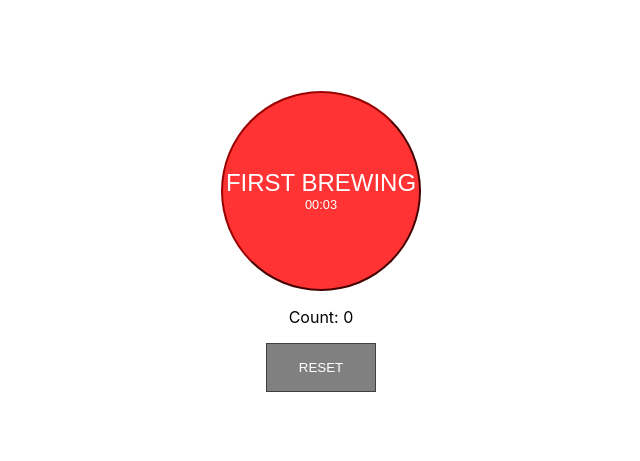
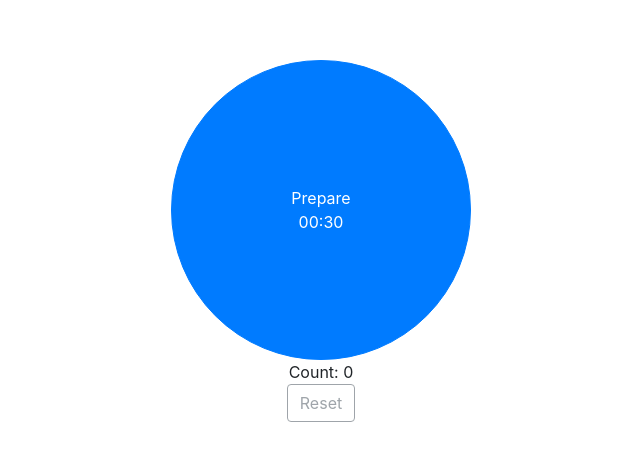
Before and after one commit to luckyluck/tea-timer, a React (Create React App) app: page / in a window 1280 px wide. Shown: the part 159-620 px from the top of the page, without its empty margins (319-959 px from the left). Built offline with nearby package versions, Linux system fonts and the light colour scheme.

Commit message:
Add Github pages deployment. Add Reactstrap and remove some custom styles (replace with Bootstrap components).

```diff
--- a/src/App.js
+++ b/src/App.js
@@ -1,13 +1,14 @@
 // @flow
 import * as React from 'react';
-
-import { Container } from './App.styles';
+import { Row, Col } from 'reactstrap';
 
 import AppContext from './context';
 
 import BrewButton from './components/BrewButton';
 import BrewCounter from './components/BrewCounter';
 import ResetButton from './components/ResetButton';
+
+import { MainContainer } from './App.styles';
 
 const App = () => {
   // Initial data from context
@@ -42,7 +43,9 @@ const App = () => {
 
 
   return (
-    <Container>
+    <MainContainer>
+      <Row>
+        <Col>
           <BrewButton
             start={start}
             stop={stop}
@@ -50,14 +53,22 @@ const App = () => {
             step={currentStep}
             time={periods[currentStep]}
           />
-
+        </Col>
+      </Row>
+      <Row>
+        <Col>
           <BrewCounter count={count}/>
-
+        </Col>
+      </Row>
+      <Row>
+        <Col>
           <ResetButton
             reset={reset}
             disabled={(disabled || count === 0) && count < limit}
           />
-    </Container>
+        </Col>
+      </Row>
+    </MainContainer>
   );
 };
 
--- a/src/App.styles.js
+++ b/src/App.styles.js
@@ -1,6 +1,7 @@
 import styled from 'styled-components';
+import { Container } from 'reactstrap';
 
-export const Container = styled.div`
+export const MainContainer = styled(Container)`
   display: flex;
   justify-content: center;
   align-items: center;
--- a/src/components/BrewButton/index.js
+++ b/src/components/BrewButton/index.js
@@ -1,7 +1,8 @@
 // @flow
 import * as React from 'react';
+import { Row, Col, Button, Spinner } from 'reactstrap';
 
-import { Button, CountDown } from './index.styles';
+import { ActionButton } from './index.styles';
 import { toMinutesAndSeconds } from '../../utils/helpers';
 
 type Props = {
@@ -47,9 +48,9 @@ const BrewButton = ({ disabled, start, stop, step, time }: Props) => {
       return 'Brewing...';
     }
 
-      switch(step) {
+    switch (step) {
       case 0:
-          return 'First brewing';
+        return 'Prepare';
       case 1:
       case 2:
       case 3:
@@ -57,15 +58,23 @@ const BrewButton = ({ disabled, start, stop, step, time }: Props) => {
       case 5:
         return 'Brew';
       default:
-          return 'Refresh'
+        return 'Refresh';
     }
   };
 
   return (
-        <Button disabled={disabled} onClick={handleClick}>
+    <ActionButton color={'primary'} disabled={disabled} onClick={handleClick}>
+      <Row>
+        <Col>
           {getText()}
-            <CountDown>{toMinutesAndSeconds(timer)}</CountDown>
-        </Button>
+        </Col>
+      </Row>
+      <Row>
+        <Col>
+          {toMinutesAndSeconds(timer)}
+        </Col>
+      </Row>
+    </ActionButton>
   );
 };
 
--- a/src/components/BrewButton/index.styles.js
+++ b/src/components/BrewButton/index.styles.js
@@ -1,27 +1,8 @@
 import styled from 'styled-components';
+import { Button } from 'reactstrap';
 
-export const Button = styled.button`
-    text-align: center;
-    text-transform: uppercase;
-    font-size: 24px;
-    width: 200px;
-    height: 200px;
-    margin: 1rem 0;
-    border-radius: 50%;
-    background-color: #ff3333;
-    border-color: #990000;
-    color: #fff;
-    &:active {
-        background-color: #ff0000;
-    }
-    &:disabled {
-      cursor: not-allowed;
-      background-color: #808080;
-      border-color: #404040;
-    }
+export const ActionButton = styled(Button)`
+  width: 300px;
+  height: 300px;
+  border-radius: 50%;
 `;
-
-export const CountDown = styled.span`
-  font-size: .8rem;
-  display: block;
-`;
--- a/src/components/ResetButton/index.js
+++ b/src/components/ResetButton/index.js
@@ -1,17 +1,16 @@
 // @flow
 import React from 'react';
+import { Button } from 'reactstrap';
 
-import { Button } from './index.styles';
+// import { Button } from './index.styles';
 
 type Props = {
-    disabled: boolean,
-    reset: Function
+  disabled: boolean,
+  reset: Function
 };
 
-const ResetButton = (props: Props) => {
-    return (
-        <Button disabled={props.disabled} onClick={props.reset}>Reset</Button>
-    );
-};
+const ResetButton = (props: Props) => (
+  <Button outline color={'secondary'} disabled={props.disabled} onClick={props.reset}>Reset</Button>
+);
 
 export default ResetButton;
--- a/src/context.js
+++ b/src/context.js
@@ -6,16 +6,18 @@ type DefaultContext = {
   periods: Array<number>,
 };
 
+const periods = process.env.REACT_APP_PERIODS ? process.env.REACT_APP_PERIODS.split(' ').map(i => +i) : [
+  30000,  // 30 sec
+  180000, // 3 min
+  210000, // 3 min 30 sec
+  240000, // 4 min
+  270000, // 4 min 30 sec
+  300000 // 5 min
+];
+
 export const defaultContext: DefaultContext = {
   limit: 5,
-  periods: [
-    3000, // 30000, // 30 sec
-    18000, // 180000, // 3 min
-    21000, // 210000, // 3 min 30 sec
-    24000, // 240000, // 4 min
-    27000, // 270000, // 4 min 30 sec
-    30000 // 300000 // 5 min
-  ],
+  periods
 };
 
 export default React.createContext<DefaultContext>();
--- a/src/index.css
+++ /dev/null
@@ -1,30 +0,0 @@
-*,
-*:before,
-*:after {
-  margin: 0;
-  padding: 0;
-  box-sizing: border-box;
-}
-
-html,
-body {
-  height: 100%;
-}
-
-body {
-  font-family: -apple-system, BlinkMacSystemFont, "Segoe UI", "Roboto", "Oxygen",
-    "Ubuntu", "Cantarell", "Fira Sans", "Droid Sans", "Helvetica Neue",
-    sans-serif;
-  -webkit-font-smoothing: antialiased;
-  -moz-osx-font-smoothing: grayscale;
-  font-size: 16px;
-}
-
-code {
-  font-family: source-code-pro, Menlo, Monaco, Consolas, "Courier New",
-    monospace;
-}
-
-#root {
-  min-height: 100%;
-}
--- a/src/index.js
+++ b/src/index.js
@@ -1,7 +1,7 @@
 import React from 'react';
 import ReactDOM from 'react-dom';
+import 'bootstrap/dist/css/bootstrap.min.css';
 
-import './index.css';
 import App from './App';
 import * as serviceWorker from './serviceWorker';
 import AppContext, { defaultContext }  from './context';
```
Also changed, not shown: package.json (+10 -3 lines), 2 other files (tests, documents, lock files or other folders). Lines whose indentation alone changed are shown as unchanged.
